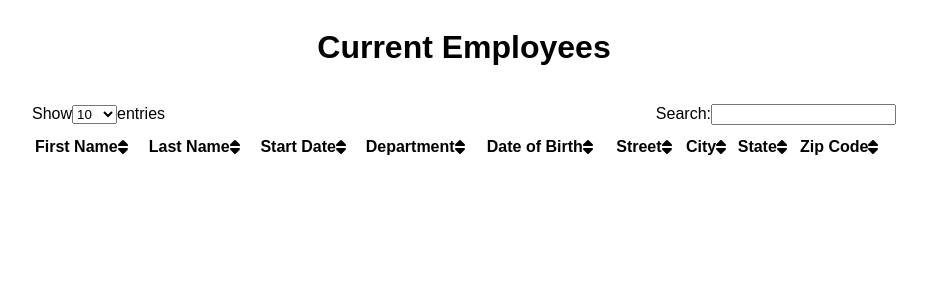
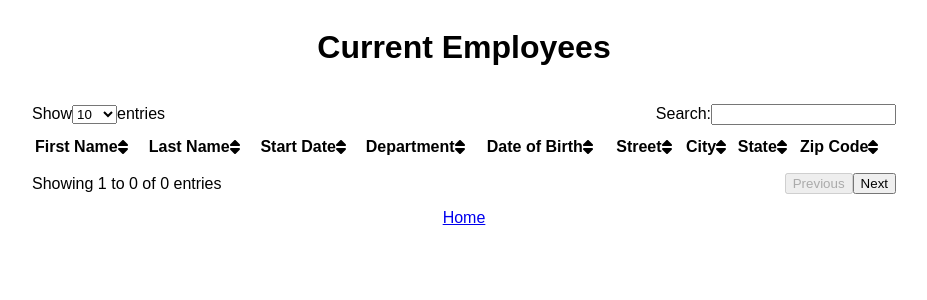
Before and after one commit to clarabernadou/WealthHealth_Bernadou_Clara, a React (Create React App) app in the folder frontend/: page /table in a window 1280 px wide. Shown: the top 300 px of the page, without its empty margins (176-1103 px from the left). Built offline with nearby package versions, Linux system fonts and the light colour scheme.

Commit message:
Pagination system

```diff
--- a/frontend/src/App.css
+++ b/frontend/src/App.css
@@ -105,3 +105,13 @@ label {
   display: flex;
   align-items: center;
 }
+
+.paginated {
+  display: flex;
+  align-items: center;
+  justify-content: space-between;
+}
+
+.homeLink {
+  text-align: center;
+}
--- a/frontend/src/Components/Table.jsx
+++ b/frontend/src/Components/Table.jsx
@@ -6,6 +6,8 @@ export default function Table() {
   const [employeeDataList, setEmployeeDataList] = useState([]);
   const [search, setSearch] = useState("");
   const [sortOrder, setSortOrder] = useState("asc");
+  const [entries, setEntries] = useState(10);
+  const [currentPage, setCurrentPage] = useState(1);
 
   useEffect(() => {
     const data = JSON.parse(localStorage.getItem("employeeDataList") || "[]");
@@ -14,15 +16,16 @@ export default function Table() {
 
   const handleSearch = (event) => {
     setSearch(event.target.value);
+    setCurrentPage(1);
   };
 
   const handleSort = (column) => {
-    const sortedArray = filteredData.slice().sort((a, b) => {
+    const sortedArray = employeeDataList.slice().sort((a, b) => {
       let valueA = null;
       let valueB = null;
 
       if (column.includes("address")) {
-        const addressProperty = column.split('.')[1];
+        const addressProperty = column.split(".")[1];
         valueA = a.address[addressProperty];
         valueB = b.address[addressProperty];
       } else {
@@ -40,6 +43,29 @@ export default function Table() {
     const newSortOrder = sortOrder === "asc" ? "desc" : "asc";
     setSortOrder(newSortOrder);
     setEmployeeDataList(sortedArray);
+    setCurrentPage(1);
+  };
+
+  const handleEntriesChange = (event) => {
+    setEntries(parseInt(event.target.value));
+    setCurrentPage(1);
+  };
+
+  const handlePrevious = () => {
+    if (currentPage > 1) {
+      setCurrentPage(currentPage - 1);
+    }
+  };
+
+  const handleNext = () => {
+    const maxPage = Math.ceil(filteredData.length / entries);
+    if (currentPage < maxPage) {
+      setCurrentPage(currentPage + 1);
+    }
+  };
+
+  const handlePageChange = (page) => {
+    setCurrentPage(page);
   };
 
   const filteredData = employeeDataList.filter((employee) => {
@@ -63,7 +89,25 @@ export default function Table() {
       zipCode.includes(search)
     );
   });
-  console.log(filteredData);
+
+  const startIndex = (currentPage - 1) * entries;
+  const endIndex = startIndex + entries;
+  const paginatedData = filteredData.slice(startIndex, endIndex);
+
+  const maxPage = Math.ceil(filteredData.length / entries);
+
+  const pageButtons = [];
+  for (let page = 1; page <= maxPage; page++) {
+    pageButtons.push(
+      <button
+        key={page}
+        onClick={() => handlePageChange(page)}
+        className={currentPage === page ? "active" : ""}
+      >
+        {page}
+      </button>
+    );
+  }
 
   return (
     <div className="table-wrapper">
@@ -71,7 +115,7 @@ export default function Table() {
       <div className="table-header">
         <label>
           Show
-          <select>
+          <select value={entries} onChange={handleEntriesChange}>
             <option>10</option>
             <option>25</option>
             <option>50</option>
@@ -144,7 +188,7 @@ export default function Table() {
           </tr>
         </thead>
         <tbody className="custom-tbody">
-          {filteredData.map((employee, index) => (
+          {paginatedData.map((employee, index) => (
             <tr key={index}>
               <td>{employee.firstName}</td>
               <td>{employee.lastName}</td>
@@ -159,6 +203,22 @@ export default function Table() {
           ))}
         </tbody>
       </table>
+      <div className="paginated">
+        <p>
+          Showing {((currentPage - 1) * entries) + 1} to {Math.min(currentPage * entries, filteredData.length)} of{" "}
+          {filteredData.length} entries
+        </p>
+        <div>
+          <button onClick={handlePrevious} disabled={currentPage === 1}>
+            Previous
+          </button>
+          {pageButtons}
+          <button onClick={handleNext} disabled={currentPage === maxPage}>
+            Next
+          </button>
+        </div>
+      </div>
+      <a href="/" className="homeLink">Home</a>
     </div>
   );
 }
```
